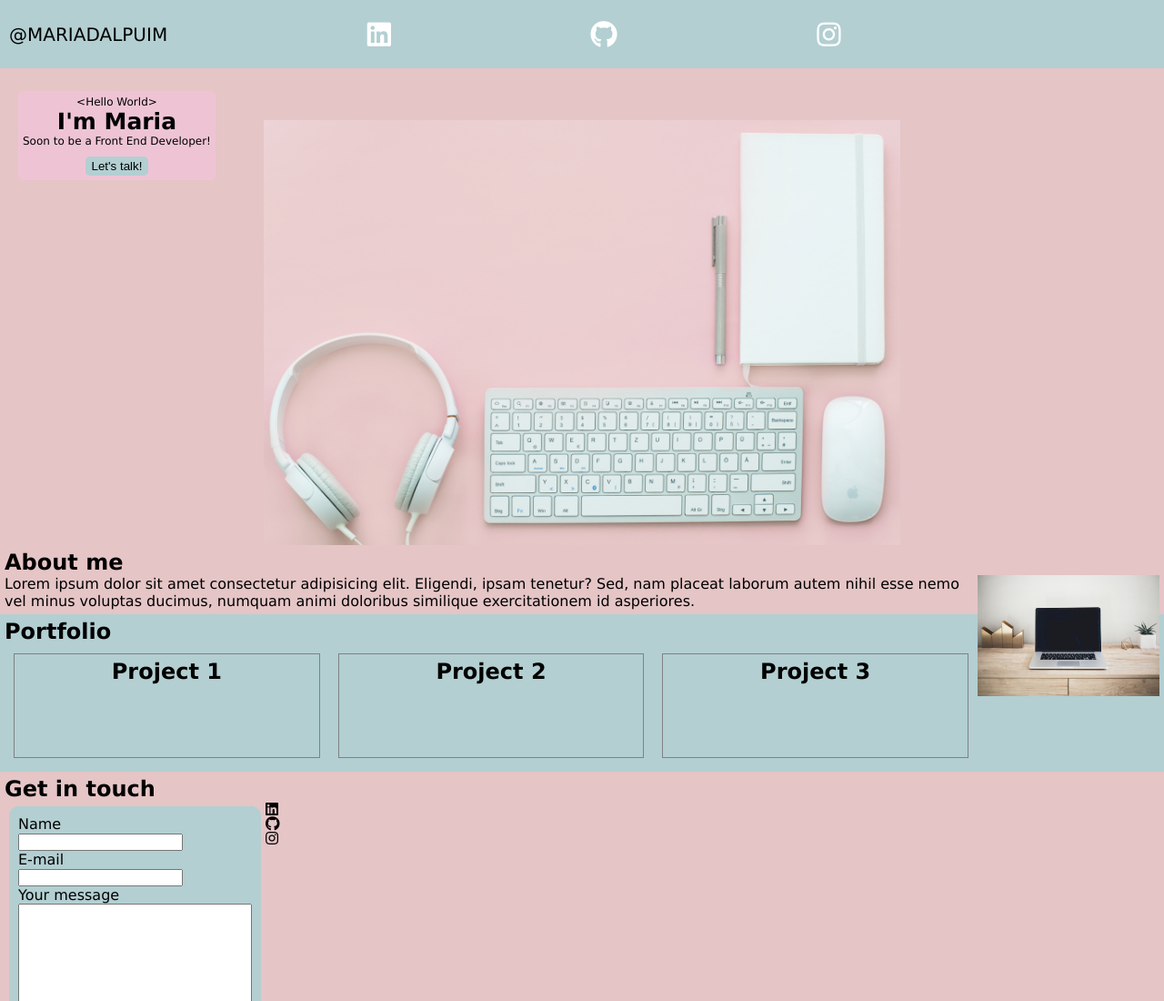
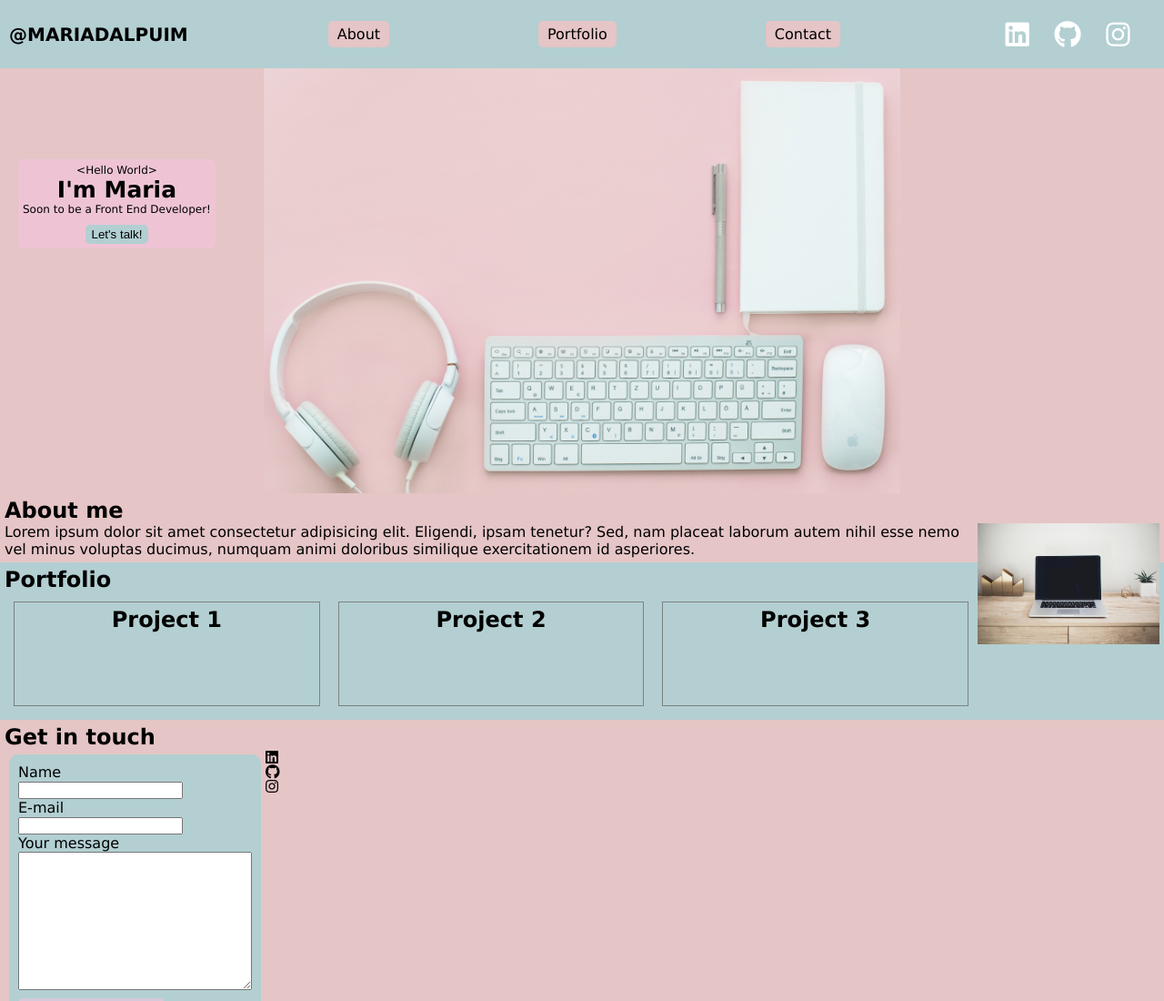
Before and after one commit to mariadalpuim/Portfolio1, a plain HTML site: page index.html in a window 1280 px wide. Shown: the top 1100 px of the page at 91% size. Drawn offline with Linux system fonts and the light colour scheme.

Commit message:
updte before trying to do the portfolio

```diff
--- a/css/style.css
+++ b/css/style.css
@@ -1,3 +1,30 @@
+/* ----------- defaults -----------  */
+/* ----------- body ----------- */
+/* ----------- header ----------- */
+/* topContainer (myName, logos) Nav (optionsBar, button, optionsList), heroSection */
+/* ----------- TOP ----------- */
+/* ----------- NAV ----------- */
+/* ----------- HERO ----------- */
+
+/* ----------- main ----------- */
+/* about, portfolio (p1, p2, p3), contact (form, social media) */
+/* ----------- section ABOUT ----------- */
+/* text and image */
+/* ----------- section PORTFOLIO ----------- */
+/* container, p1, p2, p3 */
+/* ----------- section CONTACT ----------- */
+/* title, form, social media */
+
+/* ----------- footer ----------- */
+/* Name, copyright */
+
+/* MOBILE FIRST APPROACH - TABLET BELLOW */
+/* MOBILE FIRST APPROACH - MOBILE BELLOW */
+/* main changes:
+      changes header topContainer nav list
+      header hero sizing
+      portfolio */
+
 /* ----------- defaults -----------  */
 * {
   margin: 0;
@@ -6,7 +33,8 @@
 }
 
 button,
-input[type="submit"] {
+input[type="submit"],
+li {
   cursor: pointer;
   border: none;
   border-radius: 5px;
@@ -33,6 +61,7 @@ body {
   align-items: center;
   padding-left: 10px;
   padding-right: 10px;
+  top: 0px;
   /* how do I make this the whole line and not transparent? it's not on top of the next absolute */
   /* why there's a space at the top? */
   background-color: rgba(179, 207, 210, 255);
@@ -58,7 +87,7 @@ body {
 
 /* ----------- NAV ----------- */
 .collapsible {
-  background-color: rgb(247, 218, 165);
+  background-color: rgba(229, 197, 198, 255);
   font-size: 30px;
   padding: 8px 12px;
   margin: 3px;
@@ -194,19 +223,27 @@ footer {
 }
 
 /* MOBILE FIRST APPROACH - TABLET BELLOW */
-@media screen and (min-width: 375px) and (max-width: 768px) {
-  selector {
-  }
+@media screen and (min-width: 400px) and (max-width: 768px) {
+  /* body {
+    background-color: yellowgreen;
+  } */
 }
+
+/* need to ajudt item here after destkop */
 
 /* MOBILE FIRST APPROACH - DESKTOP BELLOW */
 @media screen and (min-width: 769px) {
+  /* ----------- defaults -----------  */
+
   .mobileView {
     display: none;
   }
+
   .desktopView {
-    display: block;
+    display: inline;
   }
+
+  /* ----------- body ----------- */
 
   body {
     /* display: block;
@@ -227,7 +264,55 @@ footer {
     padding: 5px;
   } */
 
-  /* Will I need these two stylings?
+  /* ----------- header ----------- */
+  /* topContainer (myName, logos) Nav (optionsBar, button, optionsList), heroSection */
+  /* ----------- TOP ----------- */
+
+  /* ----------- NAV ----------- */
+
+  /* reversing the order of the top components */
+  .topContainer {
+    display: flex;
+  }
+
+  #myName {
+    order: 1;
+  }
+  #logos {
+    order: 3;
+  }
+  #navOptions {
+    order: 2;
+    flex-grow: 1;
+  }
+
+  .optionsList {
+    display: flex;
+    list-style-type: none;
+    justify-content: space-evenly;
+  }
+
+  .optionsList li {
+    background-color: rgba(229, 197, 198, 255);
+    padding: 5px 10px;
+    margin: 10px;
+  }
+
+  .logos {
+    display: flex;
+    width: 15vw;
+    height: 75px;
+    align-items: center;
+  }
+
+  .logos i {
+    color: white;
+    font-size: 30px;
+  }
+
+  /* ----------- HERO ----------- */
+
+  /* Will I need these two hero stylings?
   .hero {
     width: 900px;
     display: block;
@@ -259,14 +344,6 @@ footer {
     https://stackoverflow.com/questions/24709915/blur-the-edges-of-an-image-or-background-image-with-css*/
   }
 
-  .buttonContent {
-    right: 0px;
-    top: 75px;
-    background-color: rgba(179, 207, 210, 0.5);
-    list-style-type: none;
-    padding: 20px 20px;
-  }
-
   .portfolioBox {
     display: flex;
     flex-wrap: wrap;
--- a/index.html
+++ b/index.html
@@ -11,39 +11,33 @@
 <body>
     <header>
         <div class="topContainer">
-            <div>
-                <p id="myName">@MARIADALPUIM</p>
-            </div>
-            <div class="logos">
+            <h1 id="myName">@MARIADALPUIM</h1>
+                <div id="logos" class="logos">
                     <i class="fab fa-linkedin"></i>
                     <i class="fab fa-github"></i>
                     <i class="fab fa-instagram"></i>
                 </div>
-            <div class="optionsButton mobileView">
-                <button class="collapsible" type="button"><i class="fas fa-bars"></i></button>
-            </div>
-        </div>
-        <nav class="optionsBar">
-            <div>
-                <!-- waiting to learn javascript to
-                    make this list only appear when
-                    clicking in the menu.
-                 -->
+                <nav id="navOptions">
                     <ul class="buttonContent mobileView">
                         <li>About</li>
                         <li>Portfolio</li>
                         <li>Contact</li>
                     </ul>
-            </div>
-        <!-- same list as about, but only for desktop view -->
-            <div class="optionsList desktopView">
-                <ul>
+                    <!-- same list as buttonContent, but only for desktop view -->
+                    <ul class="optionsList desktopView">
                         <li>About</li>
                         <li>Portfolio</li>
                         <li>Contact</li>
                     </ul>
+                    <!-- waiting to learn javascript to
+                        make this list only appear when
+                        clicking in the menu. -->
+                    <div class="optionsButton mobileView">
+                        <button class="collapsible" type="button"><i class="fas fa-bars"></i></button>
                     </div>
                 </nav>
+            </div>
+        </div>
         <section class="heroSection">
             <img class="heroImage" src="./img/lum3n--RBuQ2PK_L8-unsplash.jpg" alt="technology image">
             <div class="heroText">
```
Lines whose indentation alone changed are shown as unchanged.
